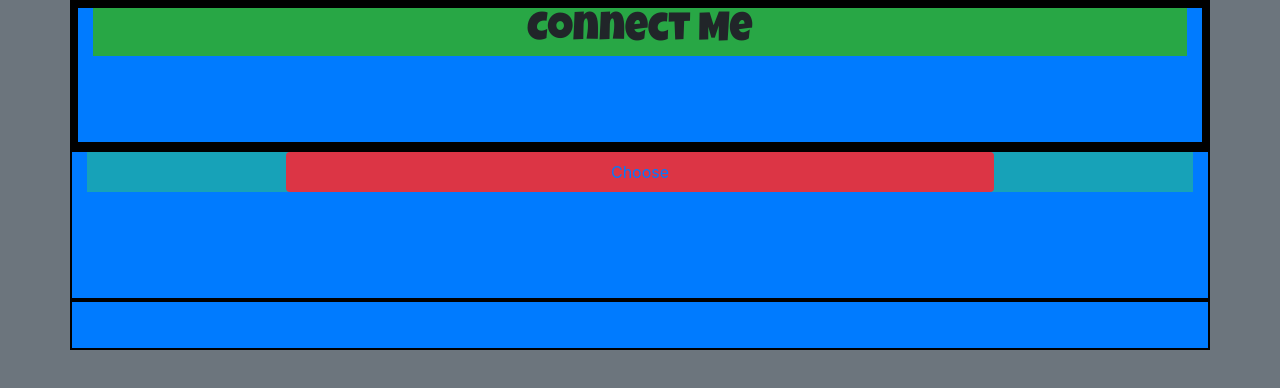
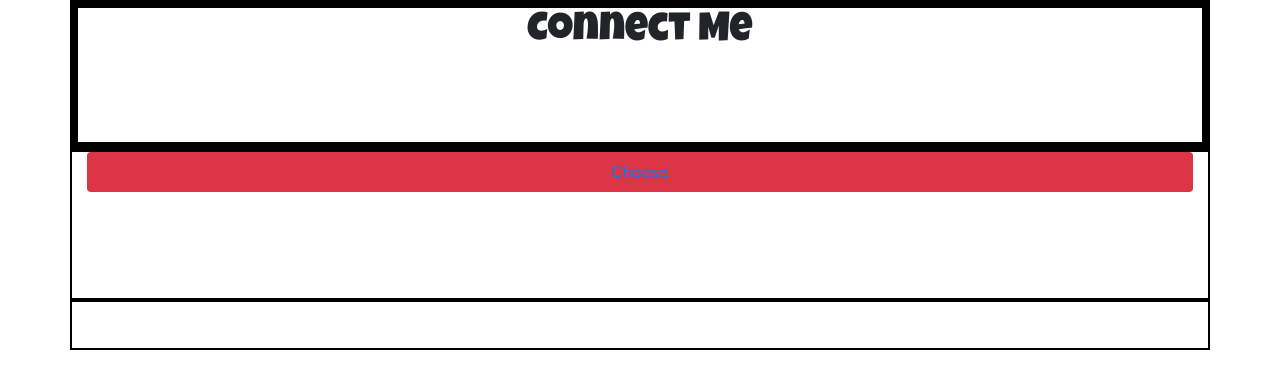
Before and after one commit to tjohn130/connectme, a plain HTML site: page index.html in a window 1280 px wide. Drawn offline with nearby package versions, Linux system fonts and the light colour scheme; a web font is replaced by a local one.

Commit message:
7-3-19* remove styles

```diff
--- a/index.html
+++ b/index.html
@@ -16,32 +16,18 @@
     <title>Connect Me</title>
 </head>
 <body>
-    <div class="bodyfill bg-secondary">
-    <header class="container bg-primary">
-        <div class="container-fluid bg-success text-center text-wrap">
+    <header class="container">
+        <div class="container-fluid text-center text-wrap">
             <h1>Connect Me</h1>
         </div>
     </header>
-    <main class="container bg-primary">
-        <div class="container-fluid bg-success">
-            <div class="row bg-info">
-                <div class="col"></div>
-                <div class="col-md-8">
-                    <nav class="nav nav-pills nav-fill">
-                        <a class="nav-item nav-link bg-danger" href="./states.html">Choose</a>
-                    </nav>
-                </div>
-                <div class="col"></div>
-            </div>
-        </div>
+    <main class="container">
+        <nav class="nav nav-pills nav-fill">
+            <a class="nav-item nav-link bg-danger" href="./states.html">Choose</a>
+        </nav>
     </main>
-    <footer class="container bg-primary">
-        <div class="container-fluid bg-success">
-            <div class="container bg-info">
-            </div>
-        </div>
+    <footer class="container">
     </footer>
-    </div>
     <script src="scripts/main.js"></script>
     <script src="scripts/handlebars-v4.1.2.js"></script>
 </body>
--- a/styles/index.css
+++ b/styles/index.css
@@ -17,19 +17,6 @@ header{
 } */
 
 /*---------  BODY SECTION  -----------*/
-html{
-    width: 100%;
-    height: 100%;
-}
-body{
-    width: 100%;
-    height: 100%;
-}
-.bodyfill{
-    width: 100%;
-    height: 100%;
-}
-
 main{
     height: 150px;
     border: 2px solid black;
```
Also changed, not shown: states.html (+1 -3 lines).
